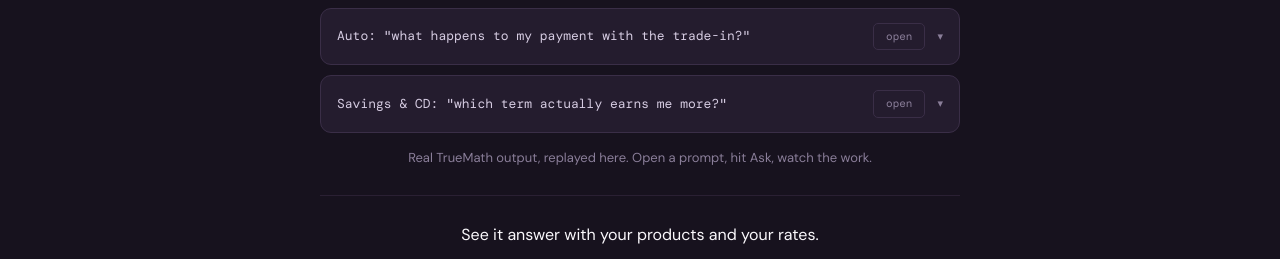
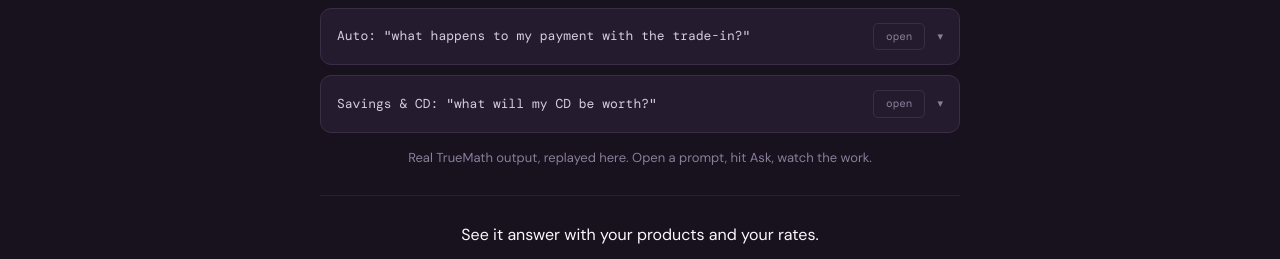
Before and after one commit to truemathai/truemath.ai, a Jekyll site: the page built from lending.html, in a window 1280 px wide and 900 px high, scrolled down 516 px. Shown: the part 165-424 px from the top of the window. Built offline with Jekyll 4.4.1, drawn with Linux system fonts in a browser that asks for light colours; part of the change alters nothing that is shown; some of the changed text lies outside the part shown.

Commit message:
Fill the Savings & CD demo frame with captured output
Replaces the last placeholder. All three frames now replay real TrueMath
output; nothing on the page is estimated.

Captured 2026-09-07 via natural language. The returned value at maturity,
31139.386808105482487, matches an independent hand-derivation to twelve
significant digits. The term was stated as "five-year", parsed as `5 yr`, and
normalized to 60 monthly periods inside fv.

The frame carries the value-at-maturity question rather than the term
comparison that was planned for it, because the comparison needs
early-withdrawal and comparison activities the domain does not have yet. The
front matter notes the upgrade.

Also drops "in design" from the Savings & CD entry in section 03, since the
domain is now built and published.

Co-Authored-By: Claude Opus 5 <noreply@anthropic.com>

```diff
--- a/lending.html
+++ b/lending.html
@@ -149,21 +149,36 @@ demos:
           - ["Loan Term", "72 mo"]
     final: "Requested result for <b>Monthly Payment</b> is <b>$468.98</b>."
 
-  # ── 3. Savings & CD Growth ── TODO: this domain does not exist yet. Build
-  # it from the design spec, publish it, run the prompt, then replace
-  # `parse`, `blocks` and `final` with the captured output.
+  # ── 3. Savings & CD Growth ── REAL CAPTURED OUTPUT
+  # Captured 2026-09-07 from the Savings & CD Growth domain via natural language.
+  # conversation 20a11c1b-5231-4b4e-9821-8dcdd34dd6bc, domain c8871ccb-b047-47c0-854d-a9e9d7d3d690.
+  # Single-activity chain. Upgrade this frame to the term-comparison prompt once
+  # the early-withdrawal and comparison layers are built; the comparison is the
+  # richer trail and the better pitch, but it needs activities that do not exist yet.
   - id: "savings"
     domain: "Savings & CD Growth"
-    label: 'Savings & CD: "which term actually earns me more?"'
-    convo_title: "$25,000 into a CD, 18 months at 4.15% or 60 months at 4.40%…"
-    prompt: "I have $25,000 to put into a CD but I'll probably need it in about two years. Is the 18-month at 4.15% or the 60-month at 4.40% worth more to me, after the early-withdrawal penalty on the long one?"
-    ts: "11:04 AM"
-    parse: []
+    label: 'Savings & CD: "what will my CD be worth?"'
+    convo_title: "What will $25,000 be worth in a five-year CD at 4.40%…"
+    prompt: "What will $25,000 be worth in a five-year CD at 4.40% compounded monthly?"
+    date: "Sep 7, 2026"
+    ts: "2:02 PM"
+    parse:
+      - ["cd_principal", "25000 USD"]
+      - ["cd_term", "5 yr"]
+      - ["cd_nominal_rate", "4.40%"]
+      - ["compounds_per_year", "12"]
+      - ["calculate", "cd_value_at_maturity"]
     blocks:
       - type: "kv"
-        h: "Awaiting captured output"
-        desc: "This frame is wired and ready. The Savings & CD Growth domain is being built to the design spec; once it is published, this prompt is run and its real activity chain and values replace this placeholder. Nothing on this page is estimated."
-    final: "Pending capture."
+        h: "Value at Maturity"
+        desc: "Calculates what the deposit is worth when the term ends, from the deposit, the rate, the term, and how often interest compounds."
+        lines:
+          - ["Value at Maturity", "$31,139.39"]
+          - ["Deposit Amount", "$25,000.00"]
+          - ["Interest Rate", "4.400%"]
+          - ["Term", "5 yr"]
+          - ["Compounding Periods Per Year", "12"]
+    final: "Requested result for <b>Value at Maturity</b> is <b>$31,139.39</b>."
 
 # ── The comparison ("05 The comparison") ───────────────────────────────
 # Real measured data, reused verbatim from the verticals. Ten runs of one
@@ -306,7 +321,7 @@ proof:
     </div>
     <div>
       <h3 class="lnd-head">Savings &amp; CD Growth</h3>
-      <div class="lnd-sub">Domain 3 &middot; in design</div>
+      <div class="lnd-sub">Domain 3 &middot; available now</div>
       <ul class="lnd-qs">
         <li>What will $25,000 be worth in a five-year CD?</li>
         <li>What's the APY on that rate compounded monthly?</li>
```
